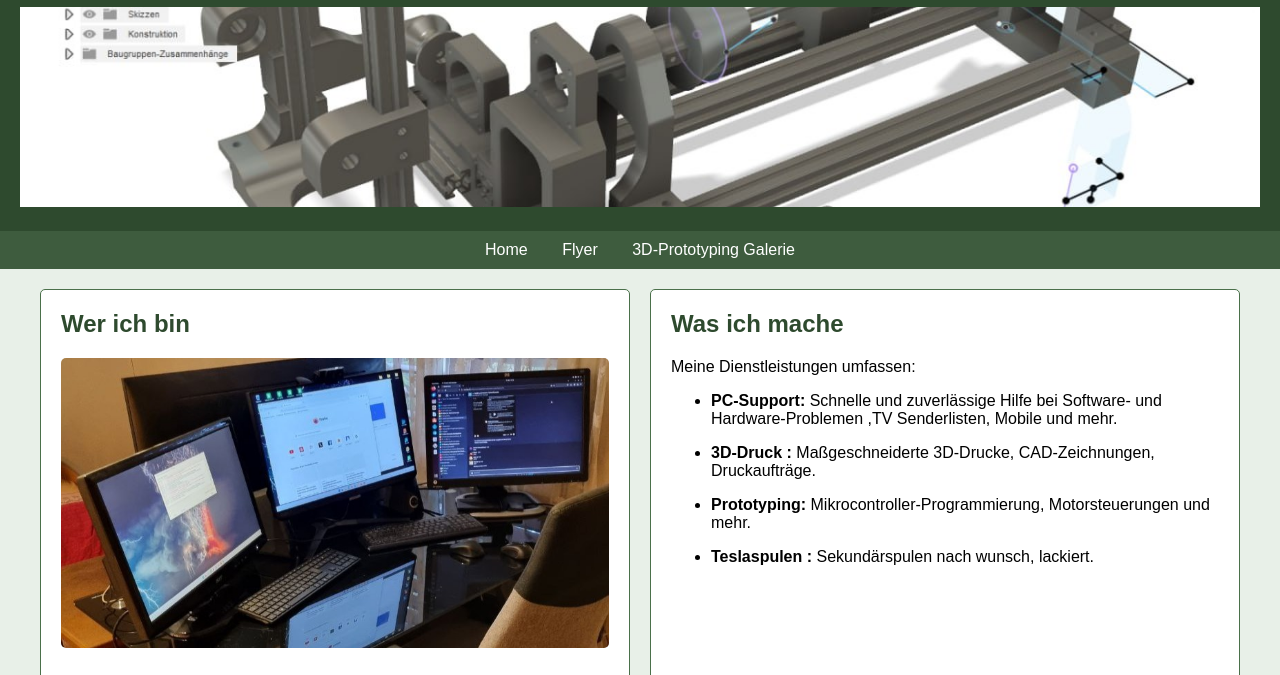
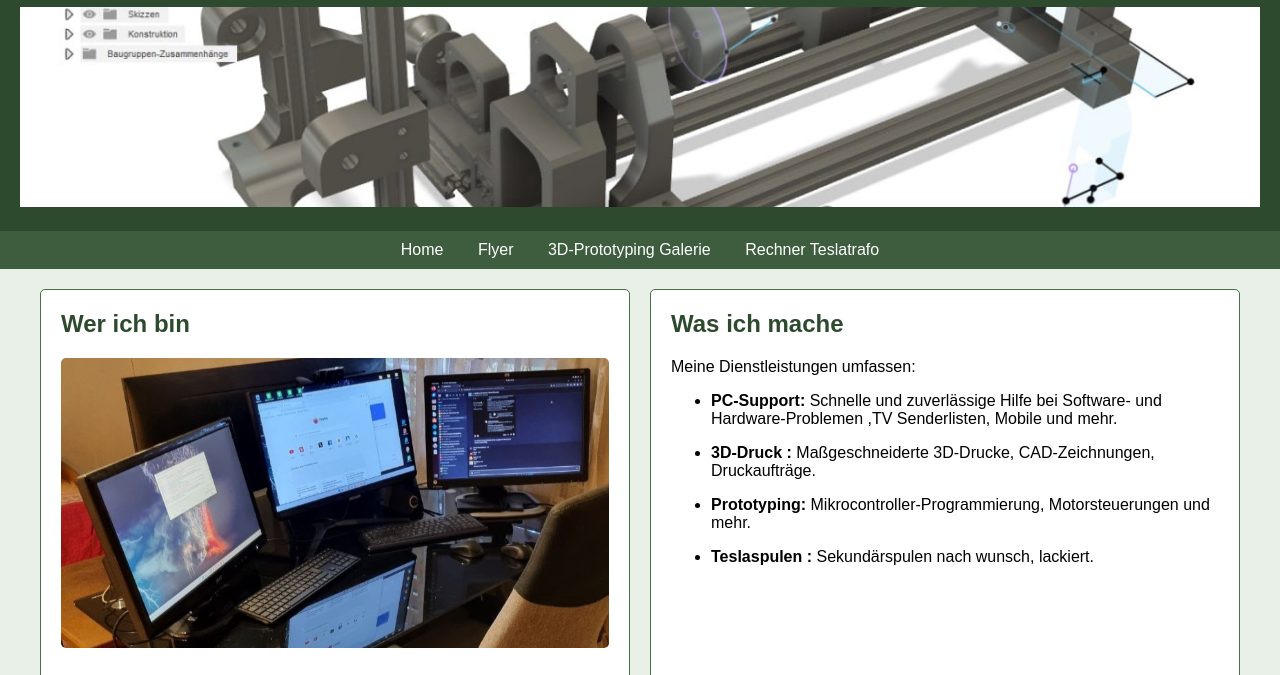
Before and after one commit to glkunst/3D-IT-solutions, a plain HTML site: page index.html in a window 1280 px wide. Shown: the part 78-753 px from the top of the page. Drawn offline with Linux system fonts and the light colour scheme.

Commit message:
Update index.html

```diff
--- a/index.html
+++ b/index.html
@@ -17,6 +17,8 @@
         <a href="index.html">Home</a>
         <a href="flyer.html">Flyer</a>
         <a href="gallery.html">3D-Prototyping Galerie</a>
+        <a href="teslaform.html">Rechner Teslatrafo</a>
+
     </nav>
 
     <div class="container">
```
